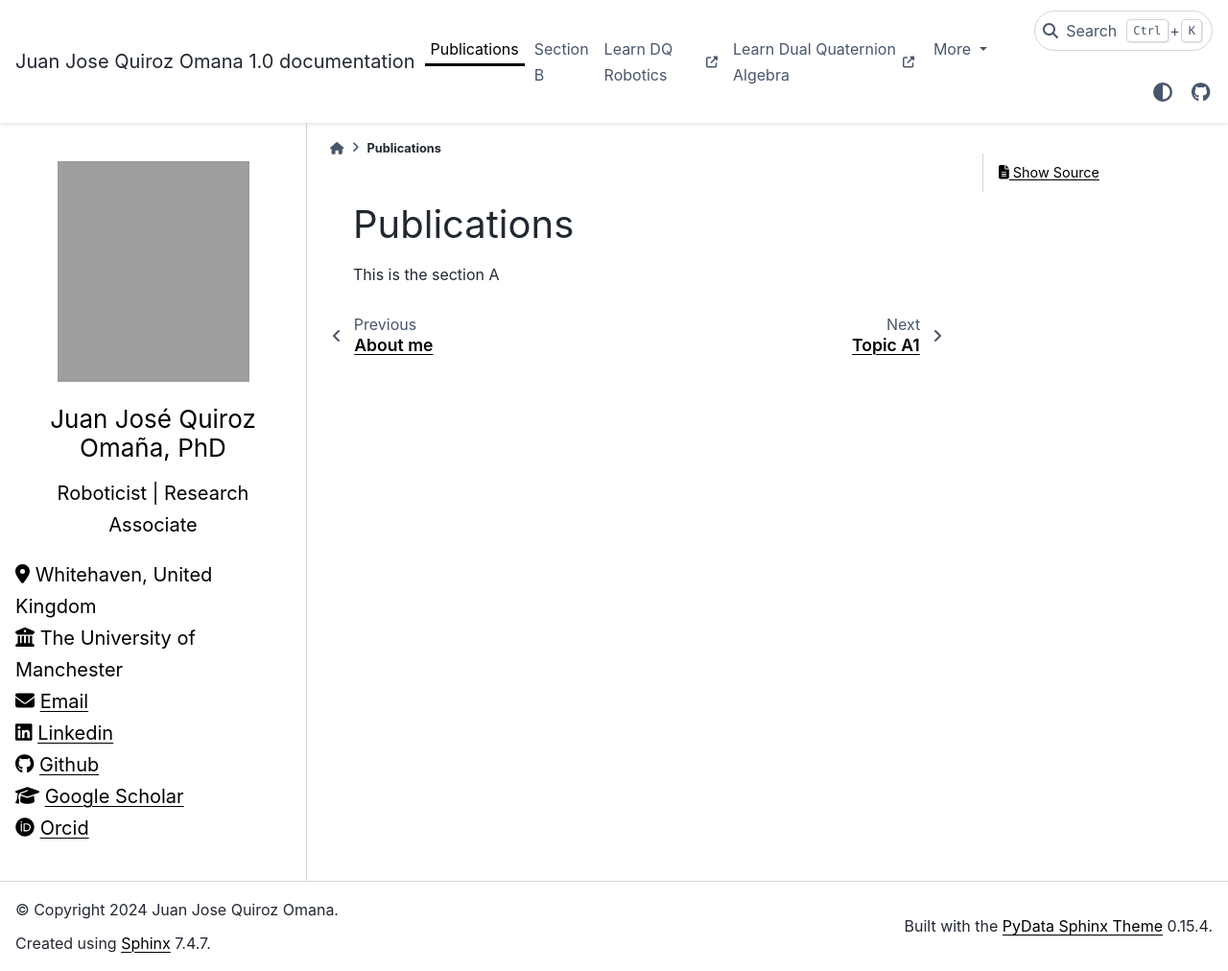
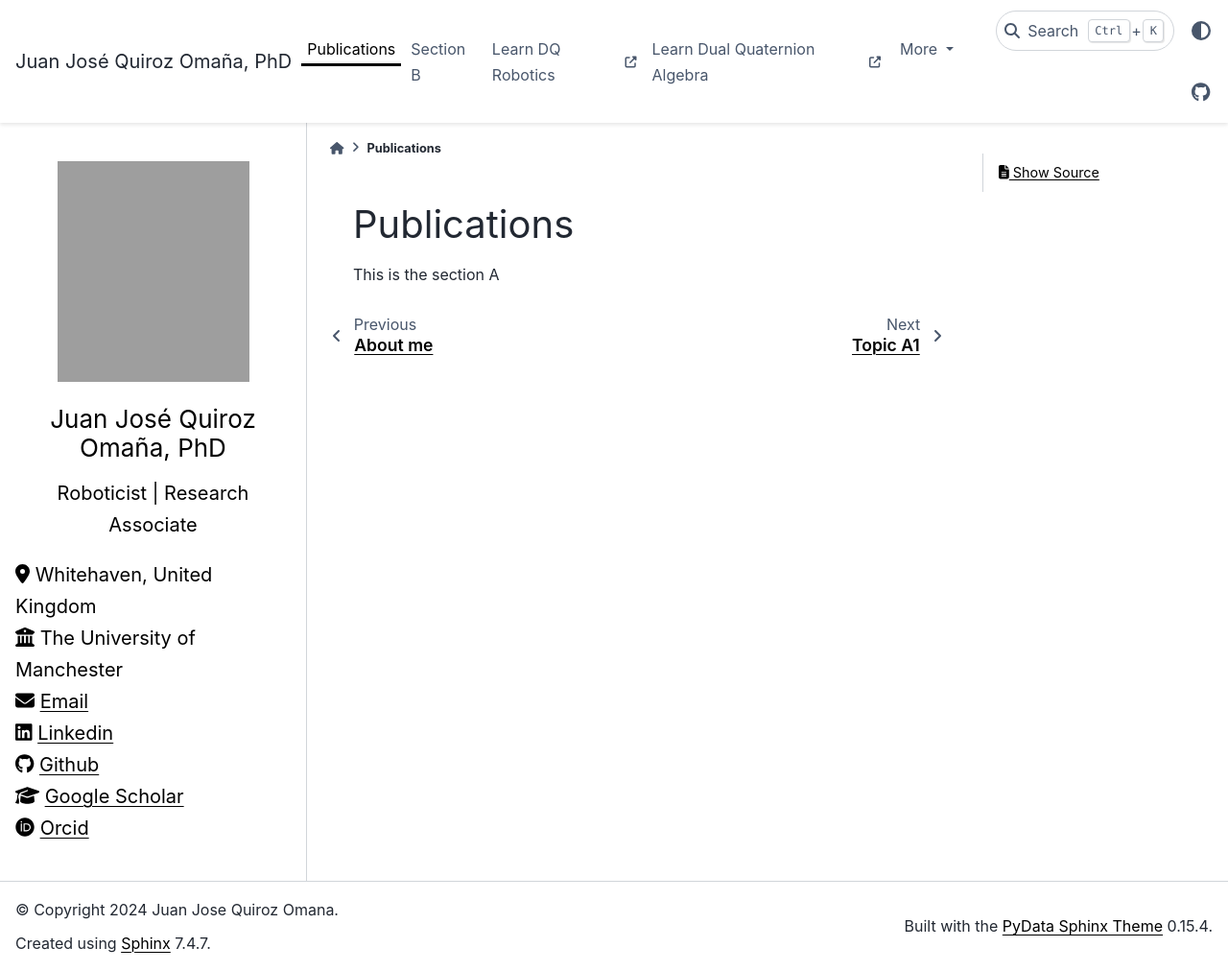
Before and after one commit to juanjqo/pydata_cv_template, a Sphinx documentation site: the page built from docs/section_a/index.rst, in a window 1280 px wide and 1012 px high. Shown: the whole window at 96% size. Built offline with Sphinx 7.4.7 and the PyData theme 0.15.4, drawn with Linux system fonts in a browser that asks for light colours; grey boxes are pictures that could not be loaded.

Commit message:
updated the layout

```diff
--- a/docs/conf.py
+++ b/docs/conf.py
@@ -99,11 +99,11 @@ html_theme_options = {
     # alternative way to set twitter and github header icons
     # "github_url": "https://github.com/pydata/pydata-sphinx-theme",
     # "twitter_url": "https://twitter.com/PyData",
-    #"logo": {
-    #    "text": "Juan José Quiroz Omaña, PhD",
-    #    "image_dark": "./_static/logodark.svg",
-    #    "alt_text": "MyProject",
-    #},
+    "logo": {
+        "text": "Juan José Quiroz Omaña, PhD",
+        "image_dark": "./_static/logodark.svg",
+        "alt_text": "MyProject",
+    },
 
     "use_edit_page_button": False,
     "show_toc_level": 1,
```
